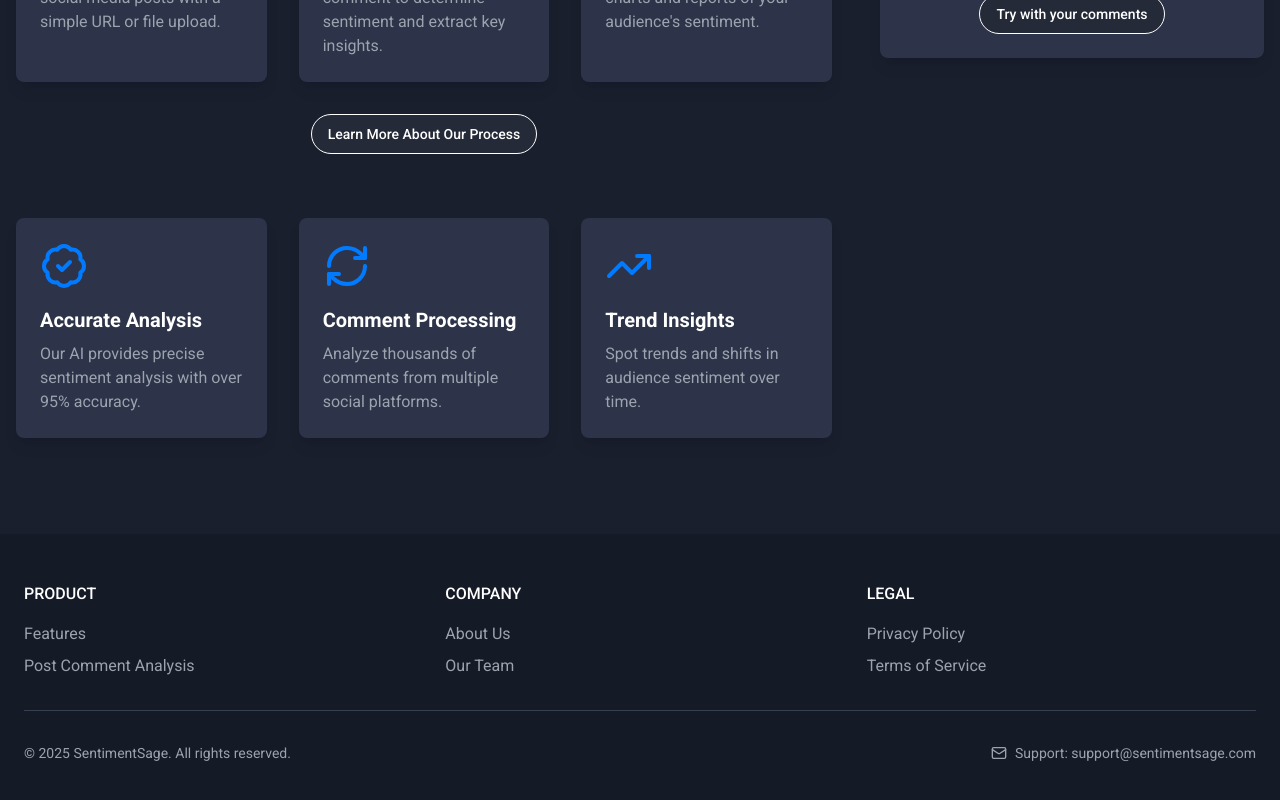
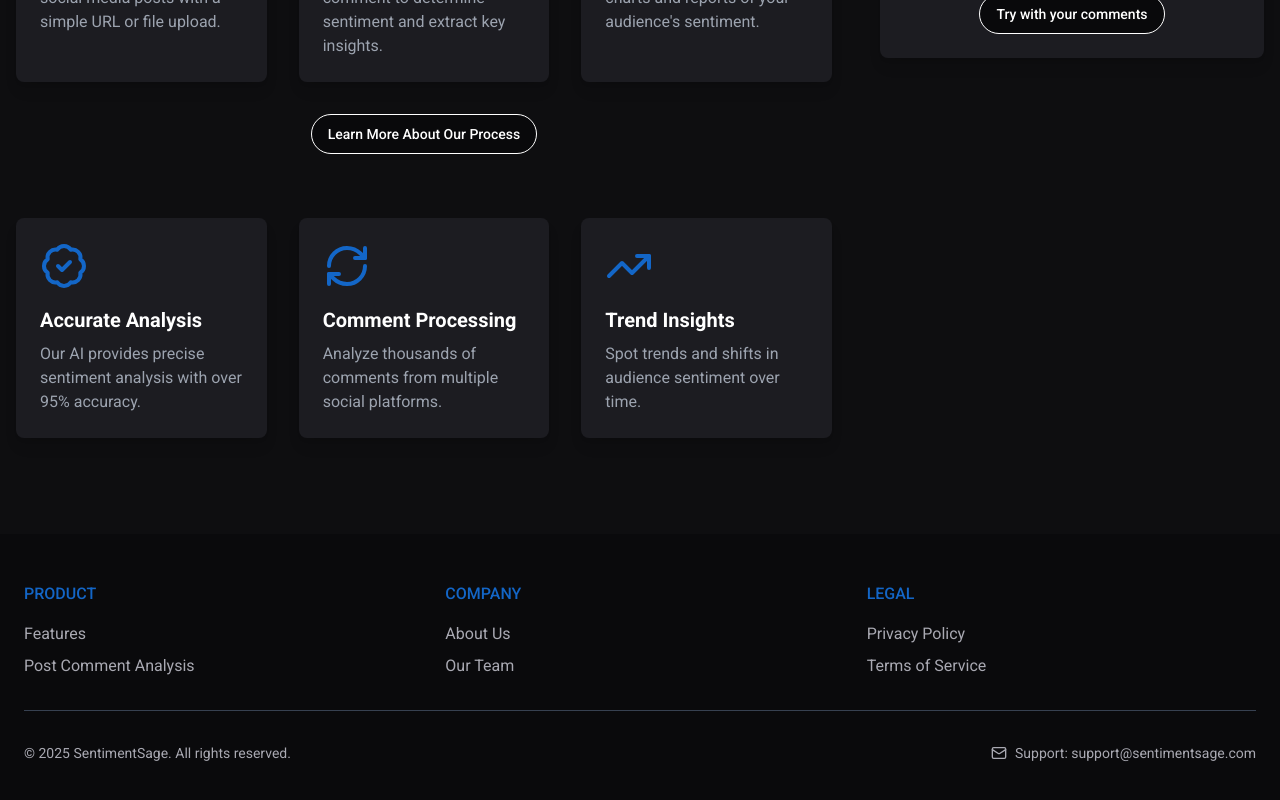
Before and after one commit to CodehubPriyanshu/SentimentSage, a React (Vite) app: page / in a window 1280 px wide. Shown: the part 674-1474 px from the top of the page. Built offline with nearby package versions, Linux system fonts and the light colour scheme.

Commit message:
Refactor: Implement Docker-inspired color scheme
- Updated application color scheme for dark and light modes.
- Integrated theme toggle for seamless switching.
- Applied new colors consistently across all pages and UI elements.
- Ensured responsiveness, font adjustments, and hover effects.

```diff
--- a/src/components/ContentModal.tsx
+++ b/src/components/ContentModal.tsx
@@ -22,11 +22,11 @@ interface ContentModalProps {
 const ContentModal = ({ isOpen, onClose, title, description, children }: ContentModalProps) => {
   return (
     <Dialog open={isOpen} onOpenChange={onClose}>
-      <DialogContent className="bg-navy-light border-navy-dark dark:bg-navy-light light:bg-white light:border-gray-200 max-w-4xl max-h-[80vh] w-[90vw] overflow-hidden">
+      <DialogContent className="bg-navy-light border-navy-dark dark:bg-navy-light light:bg-white light:border-gray-light max-w-4xl max-h-[80vh] w-[90vw] overflow-hidden">
         <DialogHeader>
           <DialogTitle className="text-2xl font-bold text-white dark:text-white light:text-navy">{title}</DialogTitle>
           {description && (
-            <DialogDescription className="text-gray-300 dark:text-gray-300 light:text-gray-600">
+            <DialogDescription className="text-gray dark:text-gray light:text-gray-dark">
               {description}
             </DialogDescription>
           )}
--- a/src/components/Footer.tsx
+++ b/src/components/Footer.tsx
@@ -22,7 +22,7 @@ const Footer = () => {
       description: 'Meet the talented individuals behind SentimentSage',
       content: (
         <div className="space-y-8">
-          <p className="text-gray-300">
+          <p className="text-gray dark:text-gray light:text-gray-dark">
             SentimentSage was created as a final year project by BCA students at ITM University.
           </p>
 
@@ -35,14 +35,14 @@ const Footer = () => {
             ].map((member, index) => (
               <div key={index} className="bg-navy p-4 rounded-lg">
                 <h3 className="text-white font-medium">{member.name}</h3>
-                <p className="text-gray-400 text-sm">{member.role}</p>
+                <p className="text-gray text-sm">{member.role}</p>
               </div>
             ))}
           </div>
 
           <div className="bg-navy p-4 rounded-lg mt-6">
             <h3 className="text-white font-medium">Manish Jain</h3>
-            <p className="text-gray-400 text-sm">Faculty Mentor, ITM University</p>
+            <p className="text-gray text-sm">Faculty Mentor, ITM University</p>
           </div>
         </div>
       )
@@ -54,7 +54,7 @@ const Footer = () => {
     setModalContent({
       title: 'Privacy Policy',
       content: (
-        <div className="text-gray-300 space-y-4">
+        <div className="text-gray dark:text-gray light:text-gray-dark space-y-4">
           <p>
             SentimentSage analyzes only publicly available social media comments. We do not store your personal data, and analysis results are secured in your private dashboard, deletable at any time.
           </p>
@@ -74,7 +74,7 @@ const Footer = () => {
     setModalContent({
       title: 'Terms of Service',
       content: (
-        <div className="text-gray-300 space-y-4">
+        <div className="text-gray dark:text-gray light:text-gray-dark space-y-4">
           <p>
             By using SentimentSage, you agree to analyze public comments for sentiment insights, adhering to our usage policies and respecting platform terms.
           </p>
@@ -91,20 +91,20 @@ const Footer = () => {
   };
 
   return (
-    <footer className="bg-navy-dark text-gray-400 dark:bg-navy-dark light:bg-white dark:text-gray-400 light:text-gray-600 mt-auto">
+    <footer className="bg-navy-dark text-gray dark:bg-navy-dark light:bg-gray-light dark:text-gray light:text-gray-dark mt-auto">
       <div className="container mx-auto px-6 py-12">
         <div className="grid grid-cols-1 md:grid-cols-3 gap-8">
           {/* Product Column */}
           <div>
-            <h3 className="text-white dark:text-white light:text-navy font-medium mb-4">PRODUCT</h3>
+            <h3 className="text-blue dark:text-blue light:text-blue font-medium mb-4">PRODUCT</h3>
             <ul className="space-y-2">
               <li>
-                <Link to="/features" className="hover:text-blue-light hover:underline transition-colors">
+                <Link to="/features" className="hover:text-blue-light dark:hover:text-blue-light light:hover:text-blue hover:underline transition-colors">
                   Features
                 </Link>
               </li>
               <li>
-                <Link to="/post-analysis" className="hover:text-blue-light hover:underline transition-colors">
+                <Link to="/post-analysis" className="hover:text-blue-light dark:hover:text-blue-light light:hover:text-blue hover:underline transition-colors">
                   Post Comment Analysis
                 </Link>
               </li>
@@ -113,17 +113,17 @@ const Footer = () => {
 
           {/* Company Column */}
           <div>
-            <h3 className="text-white dark:text-white light:text-navy font-medium mb-4">COMPANY</h3>
+            <h3 className="text-blue dark:text-blue light:text-blue font-medium mb-4">COMPANY</h3>
             <ul className="space-y-2">
               <li>
-                <Link to="/about" className="hover:text-blue-light hover:underline transition-colors">
+                <Link to="/about" className="hover:text-blue-light dark:hover:text-blue-light light:hover:text-blue hover:underline transition-colors">
                   About Us
                 </Link>
               </li>
               <li>
                 <button
                   onClick={openOurTeamModal}
-                  className="text-gray-400 dark:text-gray-400 light:text-gray-600 hover:text-blue-light hover:underline transition-colors text-left"
+                  className="text-gray dark:text-gray light:text-gray-dark hover:text-blue-light dark:hover:text-blue-light light:hover:text-blue hover:underline transition-colors text-left"
                 >
                   Our Team
                 </button>
@@ -133,12 +133,12 @@ const Footer = () => {
 
           {/* Legal Column */}
           <div>
-            <h3 className="text-white dark:text-white light:text-navy font-medium mb-4">LEGAL</h3>
+            <h3 className="text-blue dark:text-blue light:text-blue font-medium mb-4">LEGAL</h3>
             <ul className="space-y-2">
               <li>
                 <button
                   onClick={openPrivacyPolicy}
-                  className="text-gray-400 dark:text-gray-400 light:text-gray-600 hover:text-blue-light hover:underline transition-colors text-left"
+                  className="text-gray dark:text-gray light:text-gray-dark hover:text-blue-light dark:hover:text-blue-light light:hover:text-blue hover:underline transition-colors text-left"
                 >
                   Privacy Policy
                 </button>
@@ -146,7 +146,7 @@ const Footer = () => {
               <li>
                 <button
                   onClick={openTermsOfService}
-                  className="text-gray-400 dark:text-gray-400 light:text-gray-600 hover:text-blue-light hover:underline transition-colors text-left"
+                  className="text-gray dark:text-gray light:text-gray-dark hover:text-blue-light dark:hover:text-blue-light light:hover:text-blue hover:underline transition-colors text-left"
                 >
                   Terms of Service
                 </button>
--- a/src/index.css
+++ b/src/index.css
@@ -7,33 +7,33 @@
 
 @layer base {
   :root {
-    --background: 222 22% 18%;
+    --background: 240 10% 3.9%; /* Changed to dark black */
     --foreground: 0 0% 100%;
 
-    --card: 222 18% 20%;
+    --card: 240 5% 12%; /* Changed to gray-black accent */
     --card-foreground: 0 0% 100%;
 
-    --popover: 222 18% 20%;
+    --popover: 240 5% 12%;
     --popover-foreground: 0 0% 100%;
 
-    --primary: 210 100% 50%;
+    --primary: 214 70% 43%; /* Changed to Docker blue */
     --primary-foreground: 0 0% 100%;
 
-    --secondary: 222 18% 20%;
+    --secondary: 240 5% 12%;
     --secondary-foreground: 0 0% 100%;
 
-    --muted: 222 18% 30%;
-    --muted-foreground: 0 0% 80%;
+    --muted: 240 5% 18%;
+    --muted-foreground: 240 5% 65%; /* Changed to light gray */
 
-    --accent: 210 100% 50%;
+    --accent: 214 70% 43%;
     --accent-foreground: 0 0% 100%;
 
     --destructive: 0 84.2% 60.2%;
     --destructive-foreground: 0 0% 100%;
 
-    --border: 222 18% 25%;
-    --input: 222 18% 25%;
-    --ring: 210 100% 50%;
+    --border: 240 5% 15%;
+    --input: 240 5% 15%;
+    --ring: 214 70% 43%;
 
     --radius: 0.5rem;
 
@@ -48,25 +48,25 @@
   }
 
   .light {
-    --background: 0 0% 100%;
-    --foreground: 222 18% 20%;
+    --background: 0 0% 100%; /* Changed to white */
+    --foreground: 240 10% 10%; /* Changed to dark gray */
 
-    --card: 0 0% 98%;
-    --card-foreground: 222 18% 20%;
+    --card: 0 0% 96%; /* Changed to light gray accent */
+    --card-foreground: 240 10% 10%;
 
-    --popover: 0 0% 98%;
-    --popover-foreground: 222 18% 20%;
+    --popover: 0 0% 96%;
+    --popover-foreground: 240 10% 10%;
 
-    --primary: 210 100% 50%;
+    --primary: 214 70% 43%; /* Changed to Docker blue */
     --primary-foreground: 0 0% 100%;
 
     --secondary: 0 0% 96%;
-    --secondary-foreground: 222 18% 20%;
+    --secondary-foreground: 240 10% 10%;
 
     --muted: 0 0% 96%;
-    --muted-foreground: 222 18% 45%;
+    --muted-foreground: 240 5% 30%; /* Changed to dark gray */
 
-    --accent: 210 100% 50%;
+    --accent: 214 70% 43%;
     --accent-foreground: 0 0% 100%;
 
     --destructive: 0 84.2% 60.2%;
@@ -74,7 +74,7 @@
 
     --border: 0 0% 90%;
     --input: 0 0% 90%;
-    --ring: 210 100% 50%;
+    --ring: 214 70% 43%;
   }
 
   * {
@@ -95,8 +95,8 @@
     height: 100%;
     background: linear-gradient(
       135deg,
-      rgba(0, 123, 255, 0.05) 0%,
-      rgba(26, 31, 46, 0) 100%
+      rgba(19, 102, 199, 0.05) 0%, /* Updated to match Docker blue */
+      rgba(14, 14, 16, 0) 100% /* Updated to match new dark background */
     );
     z-index: -1;
     animation: gradientAnimation 10s ease infinite;
@@ -112,7 +112,7 @@
     height: 100%;
     background: linear-gradient(
       135deg,
-      rgba(0, 123, 255, 0.1) 0%,
+      rgba(19, 102, 199, 0.08) 0%, /* Updated to match Docker blue */
       rgba(255, 255, 255, 0) 100%
     );
     z-index: -1;
@@ -138,9 +138,9 @@
   }
 
   .nav-link {
-    @apply px-3 py-2 text-gray-200 hover:text-white transition-colors;
-    @apply dark:text-gray-200 dark:hover:text-white;
-    @apply light:text-navy-dark light:hover:text-blue;
+    @apply px-3 py-2 text-gray hover:text-white transition-colors;
+    @apply dark:text-gray dark:hover:text-white;
+    @apply light:text-gray-dark light:hover:text-blue;
   }
 
   .btn-primary {
@@ -154,13 +154,13 @@
   .card {
     @apply bg-navy-light rounded-lg p-6 shadow-lg;
     @apply dark:bg-navy-light;
-    @apply light:bg-white light:border light:border-gray-200;
+    @apply light:bg-gray-light light:border light:border-gray-200;
   }
 
   .input-field {
     @apply bg-navy-dark border border-border rounded-full px-4 py-2 w-full text-white focus:ring-2 focus:ring-blue focus:border-transparent outline-none;
     @apply dark:bg-navy-dark dark:text-white;
-    @apply light:bg-white light:text-navy-dark;
+    @apply light:bg-white light:text-navy;
   }
 }
 
--- a/tailwind.config.ts
+++ b/tailwind.config.ts
@@ -58,14 +58,19 @@ export default {
 				},
 				// Custom colors based on PRD
 				navy: {
-					DEFAULT: '#1A1F2E',
-					light: '#2D3348',
-					dark: '#151A27',
+					DEFAULT: '#0E0E10', // Updated to darker black
+					light: '#1C1C21', // Updated to gray-black accent
+					dark: '#0A0A0C', // Darker variant
 				},
 				blue: {
-					DEFAULT: '#007BFF',
-					light: '#3395FF',
-					dark: '#0066CC',
+					DEFAULT: '#1366C7', // Updated to Docker blue
+					light: '#2276D7', // Lighter variant
+					dark: '#0F56B3', // Darker variant
+				},
+				gray: {
+					DEFAULT: '#A9A9B2', // Light gray for text in dark mode
+					light: '#F5F5F5', // Light gray for accents in light mode
+					dark: '#333333', // Dark gray for text in light mode
 				},
 				sentiment: {
 					positive: '#4CAF50',
```
